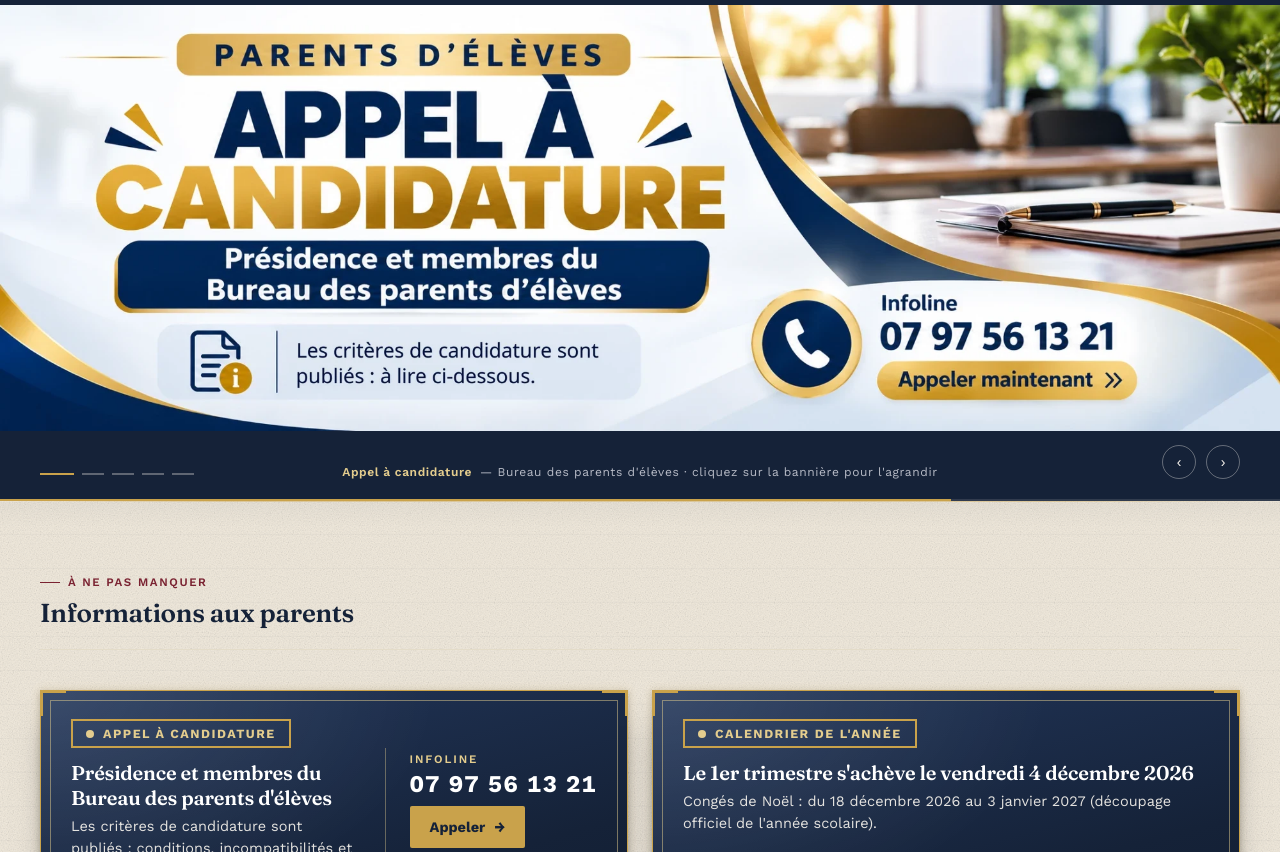
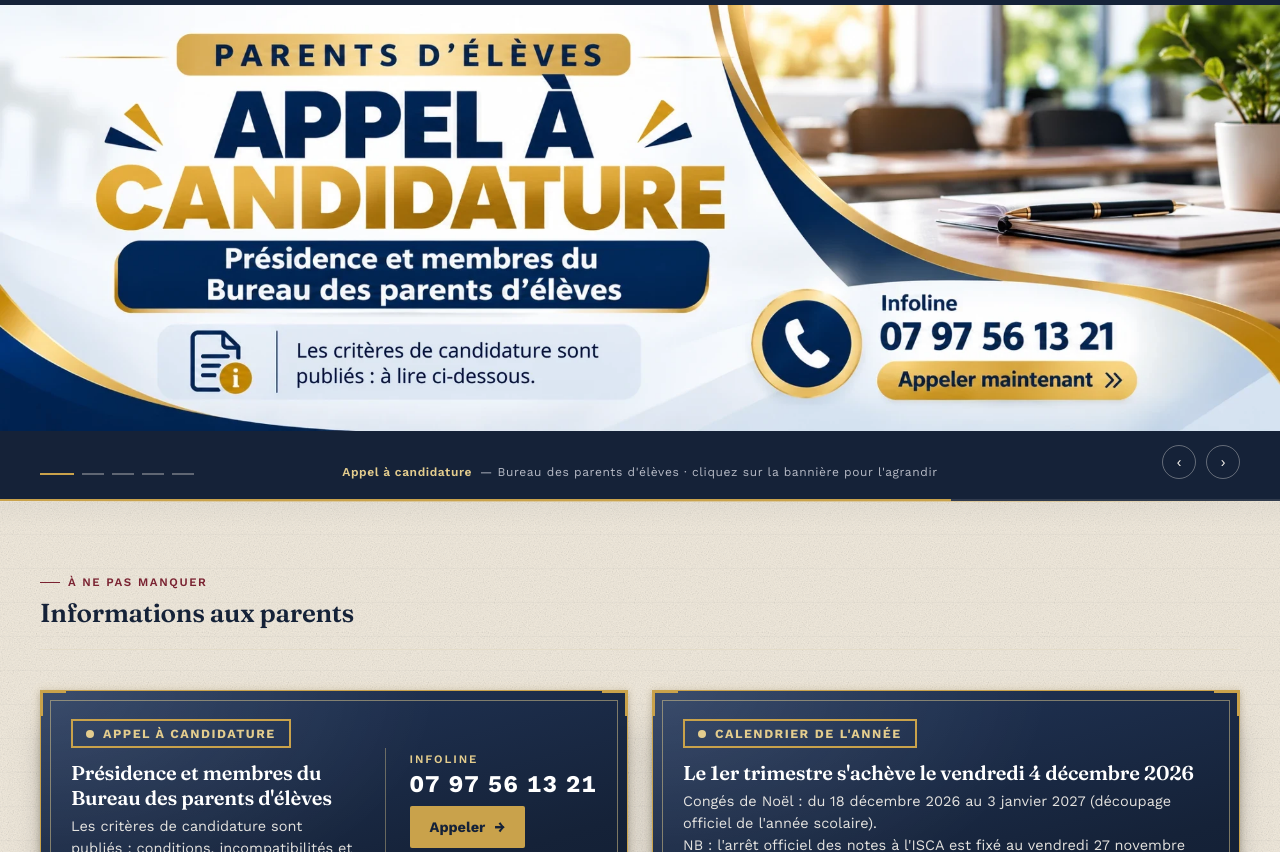
Before and after one commit to BuildCodeN/isca-adjame, a plain HTML site: page index.html in a window 1280 px wide. Shown: the part 100-952 px from the top of the page. Drawn offline with nearby package versions, Linux system fonts and the light colour scheme.

Commit message:
Ajoute la mention de l'arrêt officiel des notes (27 novembre 2026) à la vignette Calendrier de l'année
Co-Authored-By: Claude Sonnet 5 <noreply@anthropic.com>

```diff
--- a/index.html
+++ b/index.html
@@ -418,12 +418,15 @@
              deja affiche dans le carrousel (diapositive « Decoupage de l'annee ») : 1er trimestre du 14 septembre au
              4 decembre 2026 ; conges de Noel du 18 decembre 2026 au 3 janvier 2027. S'efface seul apres le 4 decembre :
              l'emplacement redevient libre. A remplacer par la prochaine information de la Direction quand elle arrive
-             (les conges de la Toussaint, qui occupaient cet emplacement, ont pris fin le 2 novembre). -->
+             (les conges de la Toussaint, qui occupaient cet emplacement, ont pris fin le 2 novembre).
+             AJOUT du 22 novembre 2026 : mention de l'arret officiel des notes (vendredi 27 novembre 2026), sur la
+             meme ligne d'info (second <br> dans le meme paragraphe av-info, pas une nouvelle classe). A retirer
+             avec le reste de l'avis apres le 4 decembre 2026, ou avant si la Direction la remplace plus tot. -->
         <article class="avis" id="avis-calendrier-trimestre-1" data-jusqu-au="2026-12-04" aria-labelledby="avis-calendrier-trimestre-1-titre">
           <div class="av-texte">
             <p class="av-tag"><span class="av-point" aria-hidden="true"></span>Calendrier de l'année</p>
             <h3 id="avis-calendrier-trimestre-1-titre">Le 1er trimestre s'achève le vendredi 4 décembre 2026</h3>
-            <p class="av-info">Congés de Noël : du 18 décembre 2026 au 3 janvier 2027 (découpage officiel de l'année scolaire).</p>
+            <p class="av-info">Congés de Noël : du 18 décembre 2026 au 3 janvier 2027 (découpage officiel de l'année scolaire).<br>NB : l'arrêt officiel des notes à l'ISCA est fixé au vendredi 27 novembre 2026.</p>
           </div>
         </article>
 
```
